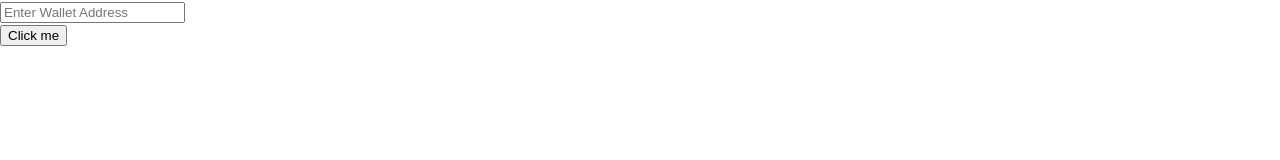
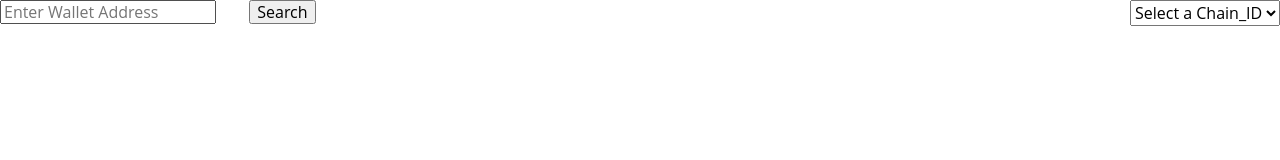
Before and after one commit to gunner26735/StalkNfts, a plain HTML site: page display.html in a window 1280 px wide. Drawn offline with nearby package versions, Linux system fonts and the light colour scheme; files that its build step writes are made by us from their sources.

Commit message:
Update display.html

```diff
--- a/display.html
+++ b/display.html
@@ -1,19 +1,37 @@
 <!DOCTYPE html>
-<html lang="en">
+<html lang="en" >
 <head>
-    <meta charset="UTF-8">
-    <meta http-equiv="X-UA-Compatible" content="IE=edge">
-    <meta name="viewport" content="width=device-width, initial-scale=1.0">
-    <title>Document</title>
+  <meta charset="UTF-8">
+  <meta http-equiv="X-UA-Compatible" content="IE=edge">
+  <meta name="viewport" content="width=device-width, initial-scale=1.0">
   <script src="script.js"></script> <!-- link to the javascript file -->
-  <link href="assets/css/style.css" rel="stylesheet">
 
 
+  <title>NFT_ShowCase</title>
+  <link rel="stylesheet" href="https://cdnjs.cloudflare.com/ajax/libs/normalize/5.0.0/normalize.min.css">
+  <link rel='stylesheet' href='https://code.ionicframework.com/ionicons/2.0.1/css/ionicons.min.css'>
+  <link rel="stylesheet" href="assets/display_css/style.css">
+
+  <link rel="stylesheet" href="assets/card_css/style.css">
 </head>
 <body>
-    <input type="text" id="waddress" class="btn-get-started animate__animated animate__fadeInUp scrollto" style="color: black;" placeholder="Enter Wallet Address"><br>
-      <button onclick="getaddr()">Click me</button>
-  <div class="products"></div>
+    <!-- partial:index.partial.html -->
+    <div class="container">
+      <div class="webflow-style-input">
+        <input class="" type="text" id="waddress" placeholder="Enter Wallet Address"></input>
+        <div style="float:right;" class="select">
+          <select name="format" id="format">
+             <option selected disabled>Select a Chain_ID</option>
+             <option value=1 >Ethereum</option>
+             <option value=137 >Matic/Ployon</option>
+          </select>
+        </div>
+        <!-- <button onclick="getaddr()" type="submit" ><i class="icon ion-android-arrow-forward"></i></button> -->
+        &nbsp&nbsp&nbsp&nbsp&nbsp&nbsp <button onclick="getaddr()" type="submit" >  Search</button>
+       </div>
+       <div class="grid"></div>
+    </div>
+    <!-- partial -->
 
 </body>
 </html>
```
